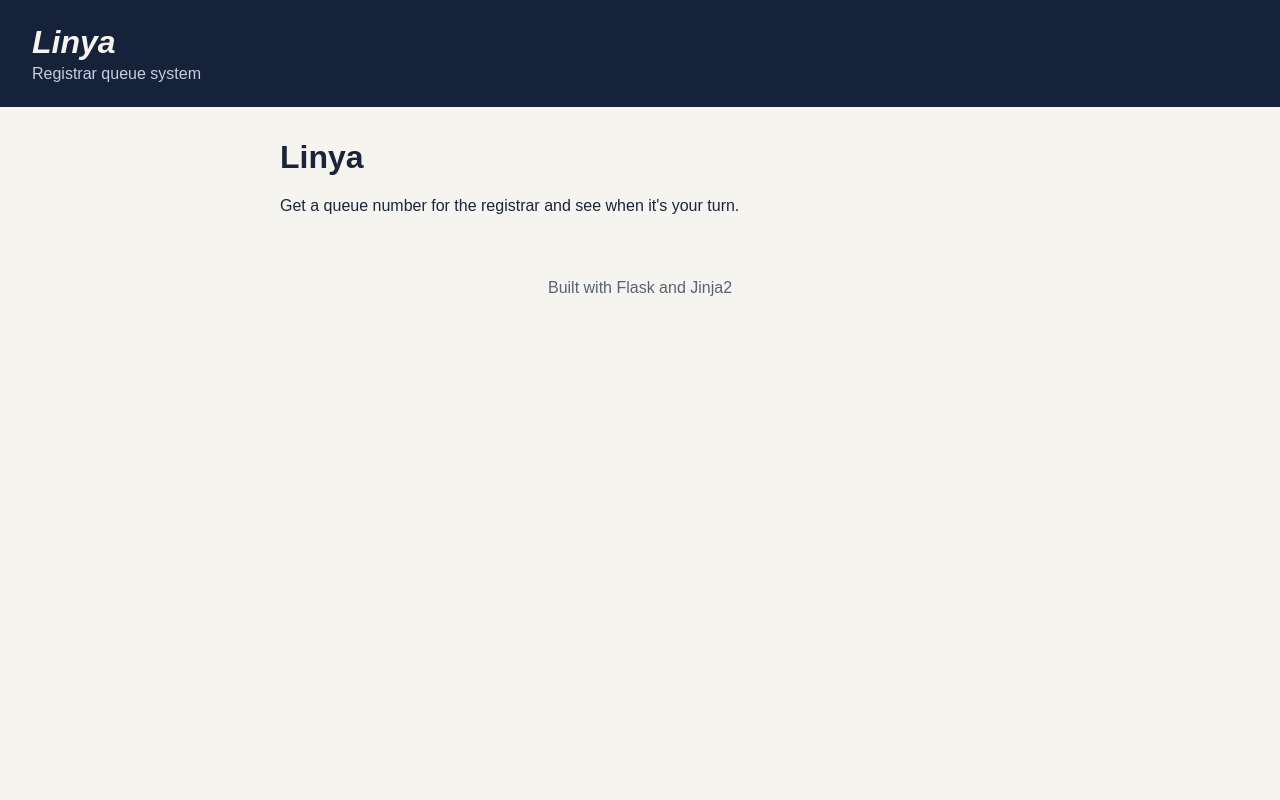
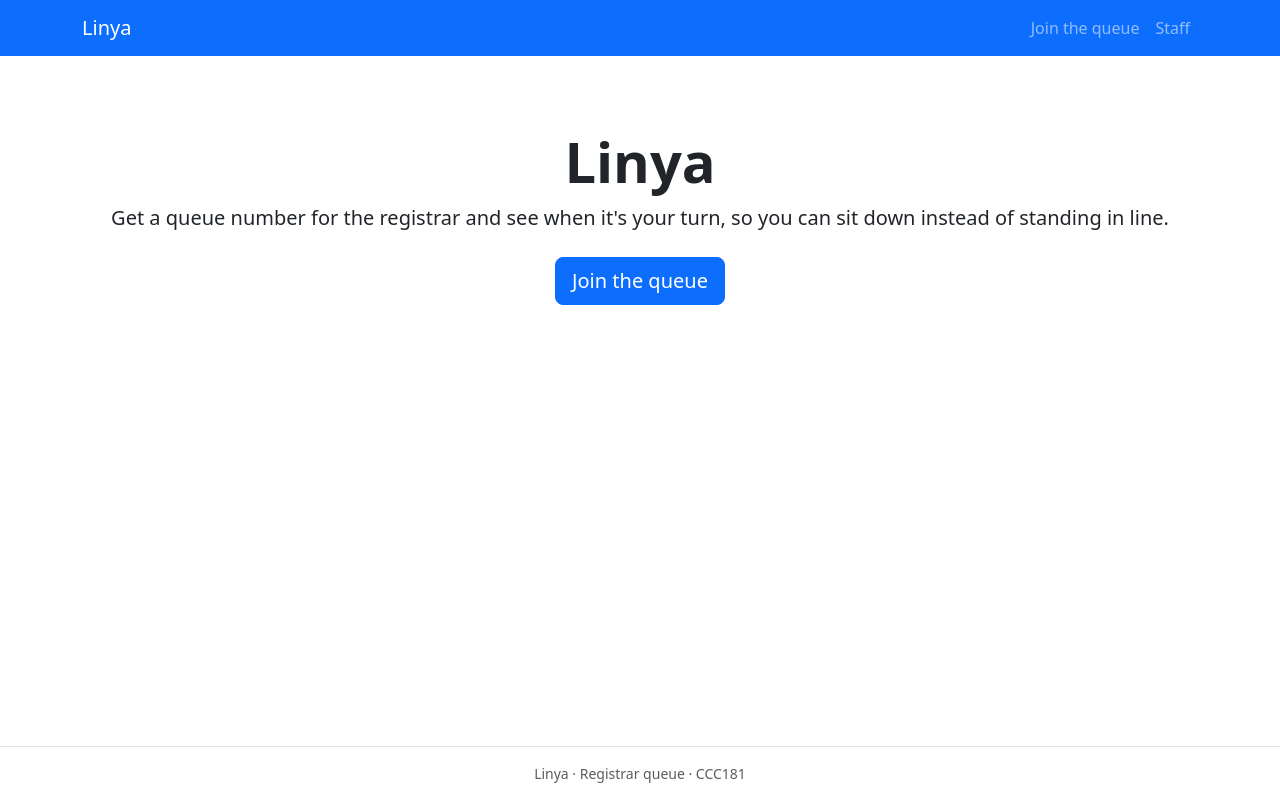
Before and after one commit to AikawaKun9/ccc181, a Flask app: page / in a window 1280 px wide. Run offline with Flask 3, Linux system fonts and the light colour scheme.

Commit message:
Bootsrap Layout and Navigation

```diff
--- a/Linya/app.py
+++ b/Linya/app.py
@@ -1,26 +1,23 @@
-"""CCC181 Week 2: a "Hello, Flask" starter app.
+"""Linya: a queue system for the campus registrar (CCC181 Week 3).
 
 Run it with:
     flask --app app run --debug
 then open http://127.0.0.1:5000
 """
-from flask import Flask, render_template
+from flask import Flask, abort, flash, redirect, render_template, request, url_for
 
 app = Flask(__name__)
-app.secret_key = "dev-only-change-me"  # needed for flash messages (Part 4)
+app.secret_key = "dev-only-change-me"  # Week 11 moves this into an environment variable
 
-# Services offered at the registrar window
 SERVICES = [
     {"id": 1, "name": "Transcript of Records (TOR)"},
     {"id": 2, "name": "Certificates (enrollment, good moral, etc.)"},
     {"id": 3, "name": "Enrollment concerns"},
-    {"id": 4, "name": "Submit requirements (e.g. forms, documents)"},
+    {"id": 4, "name": "Submit requirements"},
 ]
 
-
-# Each ticket: number, name, student_id, email, service_id, priority, window, status
 # status is one of: waiting, called, served, no-show
-# window is None until staff call the ticket (then e.g. 3 for "Window 3")
+# window is None until staff call the ticket
 TICKETS = [
     {"number": 1, "name": "Ana Reyes", "student_id": "2023-0001",
      "email": "ana@school.edu", "service_id": 1,
@@ -30,9 +27,20 @@ TICKETS = [
      "priority": True, "window": None, "status": "waiting"},
 ]
 
+
 @app.route("/")
 def index():
     return render_template("index.html")
+
+
+@app.route("/join")
+def join_form():
+    return render_template("join.html")
+
+
+@app.route("/staff")
+def staff_dashboard():
+    return "Staff dashboard coming soon"
 
 
 @app.route("/queue/<int:ticket_id>")
--- a/Linya/static/css/style.css
+++ b/Linya/static/css/style.css
@@ -1,51 +1 @@
-/* Colors borrowed from the Week 2 slide deck */
-:root {
-  --navy: #16223A;
-  --paper: #F6F4EE;
-  --card: #FFFDF8;
-  --teal: #2D6F78;
-  --orange: #B4501E;
-}
-
-body {
-  margin: 0;
-  font-family: "IBM Plex Sans", Arial, sans-serif;
-  background: var(--paper);
-  color: #1B2438;
-}
-
-header {
-  background: var(--navy);
-  color: var(--paper);
-  padding: 1.5rem 2rem;
-}
-
-header h1 { margin: 0; }
-header a { color: var(--paper); text-decoration: none; }
-.tagline { margin: 0.25rem 0 0; color: #C5CEDD; }
-
-main {
-  max-width: 720px;
-  margin: 2rem auto;
-  padding: 0 1rem;
-}
-
-h2 { color: var(--teal); }
-
-.tickets { list-style: none; padding: 0; }
-.tickets li {
-  background: var(--card);
-  border: 1px solid #E2DED3;
-  border-radius: 8px;
-  padding: 0.75rem 1rem;
-  margin-bottom: 0.5rem;
-}
-.tickets a { color: var(--orange); font-weight: 600; }
-
-code { background: #ECE8DE; padding: 0 0.3rem; border-radius: 4px; }
-
-footer {
-  text-align: center;
-  color: #5A6272;
-  padding: 2rem 0;
-}
+  /* Linya custom styles. Bootstrap handles the rest. */
--- a/Linya/templates/base.html
+++ b/Linya/templates/base.html
@@ -4,20 +4,57 @@
   <meta charset="utf-8">
   <meta name="viewport" content="width=device-width, initial-scale=1">
   <title>{% block title %}Linya{% endblock %}</title>
-  {# Link static files with url_for instead of hard-coding paths #}
+  <link rel="stylesheet"
+        href="https://cdn.jsdelivr.net/npm/bootstrap@5.3.3/dist/css/bootstrap.min.css">
   <link rel="stylesheet" href="{{ url_for('static', filename='css/style.css') }}">
 </head>
-<body>
-  <header>
-    <h1><a href="{{ url_for('index') }}"><i>Linya</i></a></h1>
-    <p class="tagline">Registrar queue system</p>
-  </header>
+<body class="d-flex flex-column min-vh-100">
+  <a class="visually-hidden-focusable" href="#main">Skip to main content</a>
 
-  <main>
+  <nav class="navbar navbar-expand-md bg-primary" data-bs-theme="dark">
+    <div class="container">
+      <a class="navbar-brand" href="{{ url_for('index') }}">Linya</a>
+      <button class="navbar-toggler" type="button" data-bs-toggle="collapse"
+              data-bs-target="#mainNav" aria-controls="mainNav"
+              aria-expanded="false" aria-label="Toggle navigation">
+        <span class="navbar-toggler-icon"></span>
+      </button>
+      <div class="collapse navbar-collapse" id="mainNav">
+        <ul class="navbar-nav ms-auto">
+          <li class="nav-item">
+            <a class="nav-link {% if request.endpoint == 'join_form' %}active{% endif %}"
+               {% if request.endpoint == 'join_form' %}aria-current="page"{% endif %}
+               href="{{ url_for('join_form') }}">Join the queue</a>
+          </li>
+          <li class="nav-item">
+            <a class="nav-link {% if request.endpoint == 'staff_dashboard' %}active{% endif %}"
+               {% if request.endpoint == 'staff_dashboard' %}aria-current="page"{% endif %}
+               href="{{ url_for('staff_dashboard') }}">Staff</a>
+          </li>
+        </ul>
+      </div>
+    </div>
+  </nav>
+
+  <main id="main" class="container my-4 flex-grow-1">
+    {% with messages = get_flashed_messages(with_categories=true) %}
+      {% for category, message in messages %}
+        <div class="alert alert-{{ category }} alert-dismissible fade show" role="alert">
+          {{ message }}
+          <button type="button" class="btn-close" data-bs-dismiss="alert" aria-label="Close"></button>
+        </div>
+      {% endfor %}
+    {% endwith %}
+
     {% block content %}{% endblock %}
   </main>
 
-  <footer>Built with Flask and Jinja2</footer>
+  <footer class="border-top py-3 text-center text-body-secondary small">
+    Linya · Registrar queue · CCC181
+  </footer>
+
+  <script src="https://cdn.jsdelivr.net/npm/bootstrap@5.3.3/dist/js/bootstrap.bundle.min.js"></script>
   <script src="{{ url_for('static', filename='js/main.js') }}"></script>
+  {% block scripts %}{% endblock %}
 </body>
 </html>
--- a/Linya/templates/index.html
+++ b/Linya/templates/index.html
@@ -1,6 +1,12 @@
 {% extends "base.html" %}
+{% block title %}Linya · Registrar queue{% endblock %}
 
 {% block content %}
-<h1>Linya</h1>
-<p>Get a queue number for the registrar and see when it's your turn.</p>
+<div class="text-center py-5">
+  <h1 class="display-4 fw-bold">Linya</h1>
+  <p class="lead mb-4">
+    Get a queue number for the registrar and see when it's your turn, so you can sit down instead of standing in line.
+  </p>
+  <a class="btn btn-primary btn-lg" href="{{ url_for('join_form') }}">Join the queue</a>
+</div>
 {% endblock %}
```
Also changed, not shown: Linya/templates/join.html (added, +7 -0 lines).
